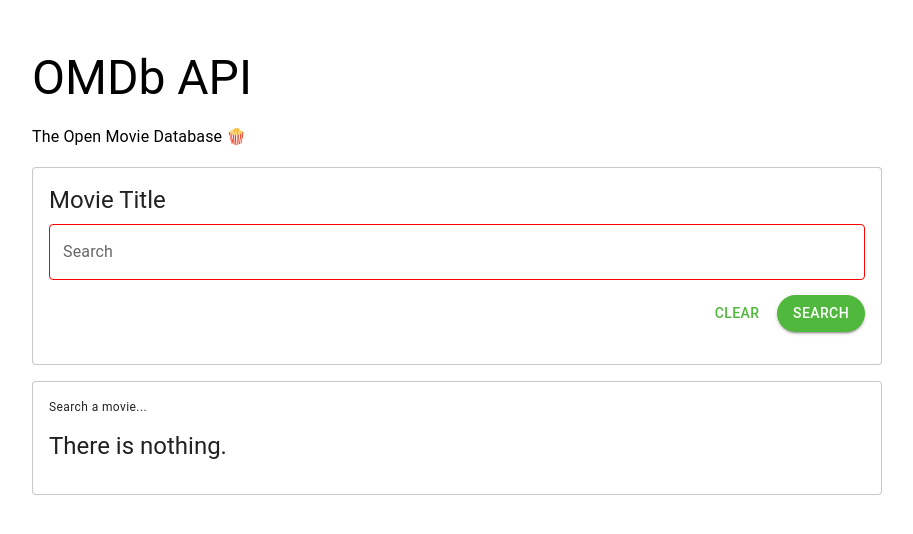
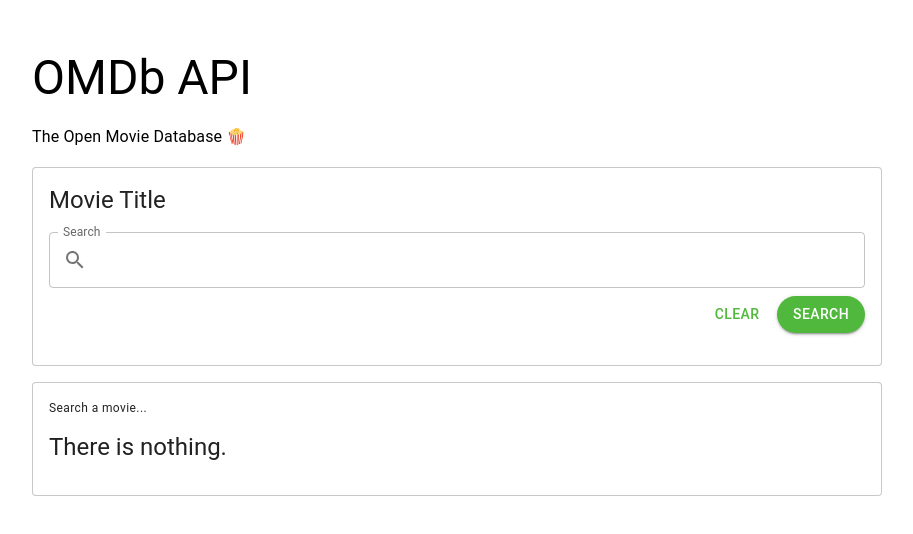
Before and after one commit to maziz-create/omdb-client, a Next.js app: page / in a window 1280 px wide. Shown: the top 534 px of the page, without its empty margins (183-1096 px from the left). Built offline with nearby package versions, Linux system fonts and the light colour scheme.

Commit message:
Changed search input style

```diff
--- a/components/MovieSearch/index.tsx
+++ b/components/MovieSearch/index.tsx
@@ -11,6 +11,11 @@
 import Button from "@mui/material/Button";
 import TextField from "@mui/material/TextField";
 import { styled } from "@mui/material/styles";
+import FormControl from "@mui/material/FormControl";
+import InputLabel from "@mui/material/InputLabel";
+import OutlinedInput from "@mui/material/OutlinedInput";
+import SearchIcon from "@mui/icons-material/Search";
+import InputAdornment from "@mui/material/InputAdornment";
 
 interface Search {
   text: string;
@@ -78,14 +83,21 @@
           Movie Title
         </Typography>
         <form onSubmit={formik.handleSubmit}>
-          <CssTextField
-            label="Search"
-            id="custom-css-outlined-input"
-            onChange={formik.handleChange}
-            value={formik.values.text}
-            name="text"
-            sx={{ width: "100%" }}
-          />
+          <FormControl fullWidth sx={{ marginY: 1 }}>
+            <InputLabel htmlFor="outlined-adornment-amount">Search</InputLabel>
+            <OutlinedInput
+              id="outlined-adornment-amount"
+              name="text"
+              onChange={formik.handleChange}
+              value={formik.values.text}
+              startAdornment={
+                <InputAdornment position="start">
+                  <SearchIcon />
+                </InputAdornment>
+              }
+              label="Search"
+            />
+          </FormControl>
           <Box
             sx={{
               display: "flex",
```
